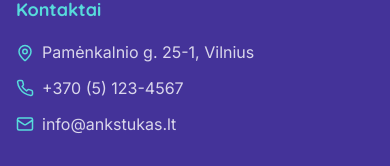
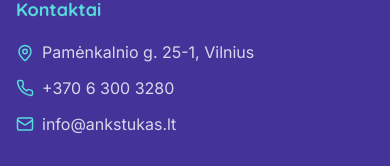
Before and after one commit to antunlink-web/ankstukas, a React (Vite) app: page / in a window 390 px wide. Shown: the part 4713-4879 px from the top of the page. Built offline with nearby package versions, Linux system fonts and the light colour scheme; the HTML template or start-up script is replaced by a standard one.

Commit message:
Update phone number in footer

```diff
--- a/src/components/Footer.tsx
+++ b/src/components/Footer.tsx
@@ -49,7 +49,7 @@ const Footer = () => {
               </li>
               <li className="flex items-center gap-2 text-primary-foreground/80">
                 <Phone size={18} className="flex-shrink-0 text-secondary" />
-                <span>+370 (5) 123-4567</span>
+                <span>+370 6 300 3280</span>
               </li>
               <li className="flex items-center gap-2 text-primary-foreground/80">
                 <Mail size={18} className="flex-shrink-0 text-secondary" />
```
